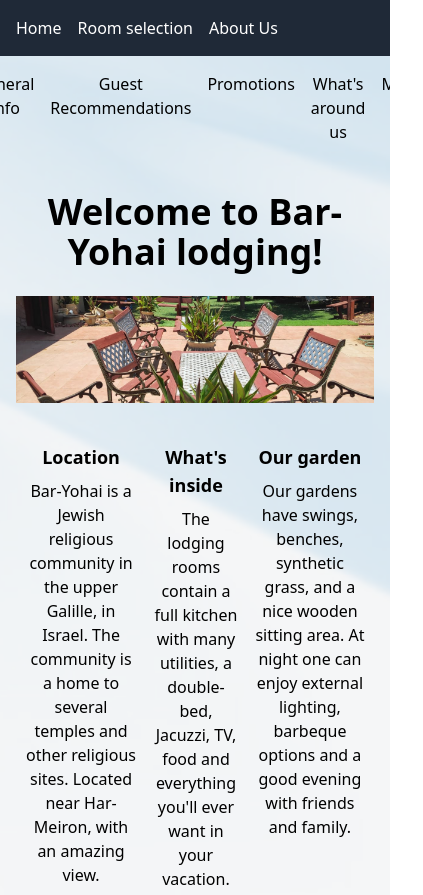
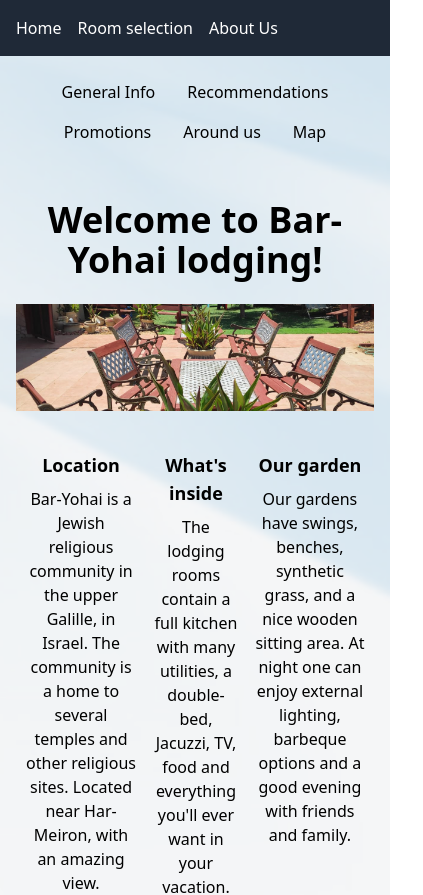
Before and after one commit to yovelcohen24/roten_and_me, a React (Create React App) app in the folder new-app/: page / in a window 390 px wide. Shown: the top 895 px of the page, 423 px wide, since content can reach past the window. Built offline with nearby package versions, Linux system fonts and the light colour scheme; no server answers.

Commit message:
responsive again

```diff
--- a/new-app/src/HomePage.js
+++ b/new-app/src/HomePage.js
@@ -67,24 +67,24 @@ import './homepage.css';
     return (
 
     <div className="bg-gray-200 bg-opacity-50 centered-cut-corner-wrapper bg-no-repeat bg-center bg-cover" style={{ backgroundImage: `url(/${backgroundImage})` }}>
-      <div className="container mx-auto px-4 bg-gray-100 min-h-screen bg-opacity-80 transition-colors duration-500 ease-in-out hover:bg-opacity-90">
+      <div className="container mx-auto px-4 bg-gray-100 min-h-screen bg-opacity-80 transition-colors duration-500 ease-in-out hover:bg-opacity-90 overflow-x-hidden">
       <div className="container mx-auto text-center">
 
       <nav className="flex items-center justify-center py-4">
-        <ul className="flex justify-center">
-          <li className="mx-2">
+      <ul className="flex justify-center flex-wrap">
+          <li className="mx-2 px-2 py-2">
             <Link to="general" smooth={true} duration={500}>General Info</Link>
           </li>
-          <li className="mx-2">
-            <Link to="opinions" smooth={true} duration={500}>Guest Recommendations</Link>
+          <li className="mx-2 px-2 py-2">
+            <Link to="opinions" smooth={true} duration={500}>Recommendations</Link>
           </li>
-          <li className="mx-2">
+          <li className="mx-2 px-2 py-2">
             <Link to="specials" smooth={true} duration={500}>Promotions</Link>
           </li>
-          <li className="mx-2">
-            <Link to="around" smooth={true} duration={500}>What's around us</Link>
+          <li className="mx-2 px-2 py-2">
+            <Link to="around" smooth={true} duration={500}>Around us</Link>
           </li>
-          <li className="mx-2">
+          <li className="mx-2 px-2 py-2">
             <Link to="how-to-get" smooth={true} duration={500}>Map</Link>
           </li>
         </ul>
```
